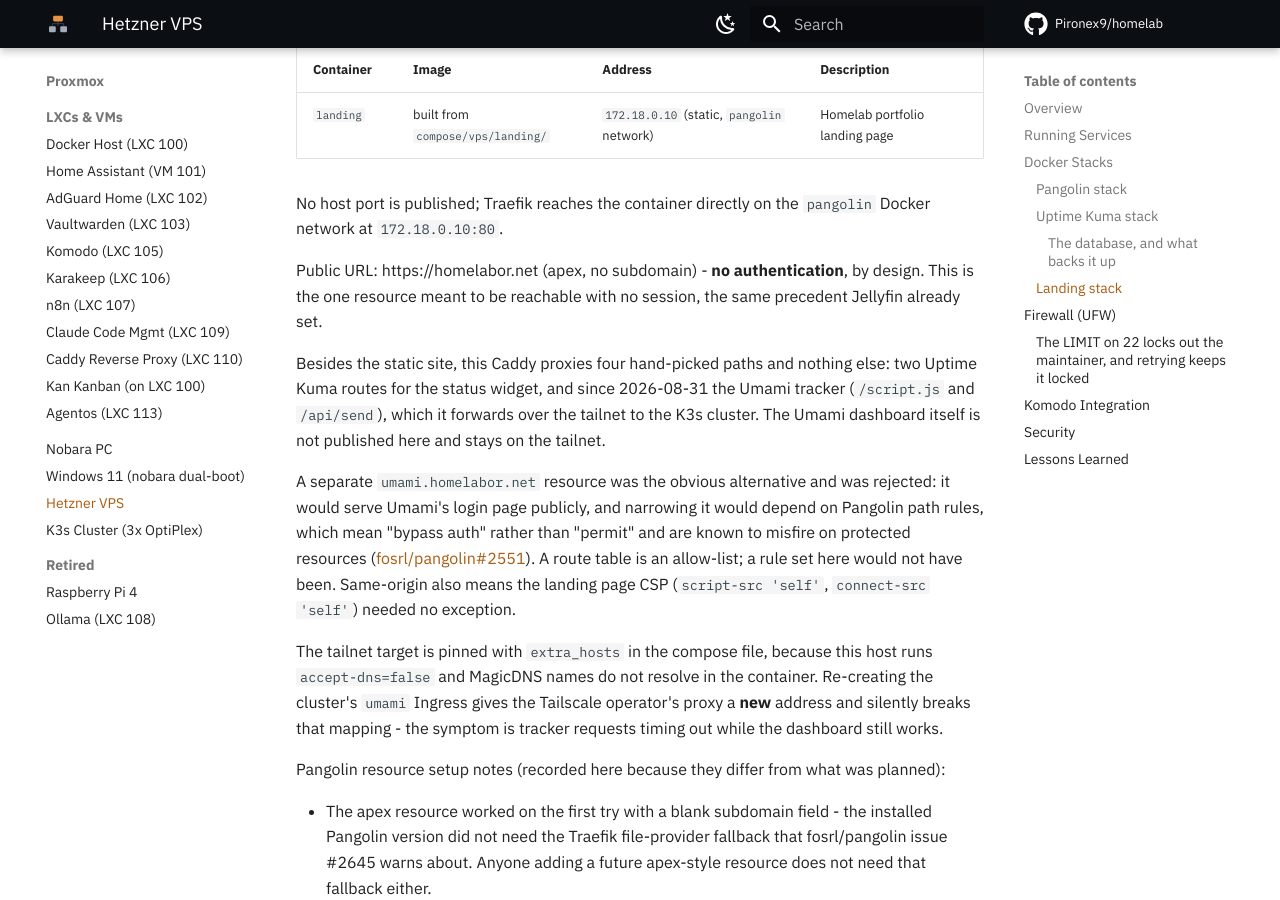
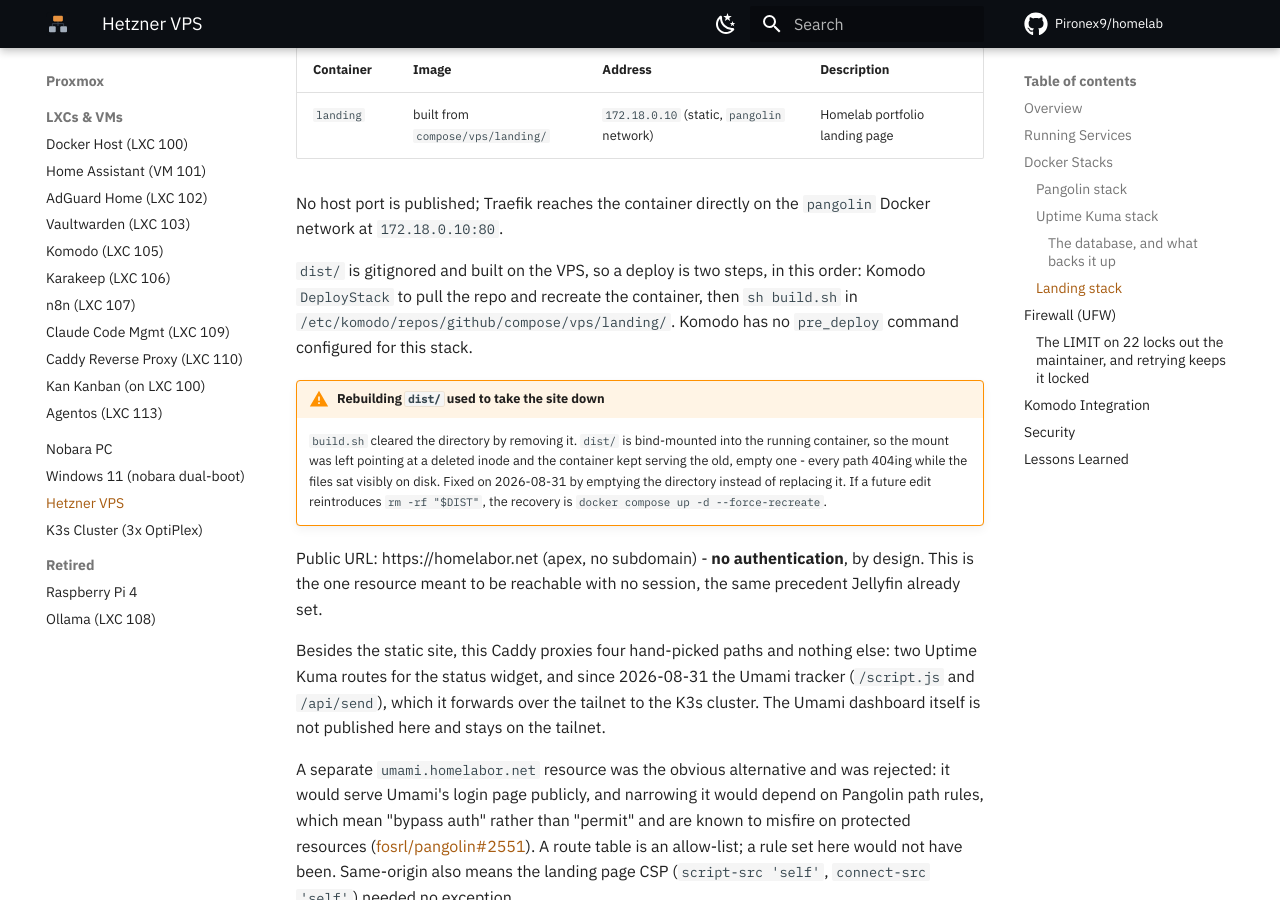
Before and after one commit to Pironex9/homelab, an MkDocs documentation site: the page built from docs/hosts/vps.md, in a window 1280 px wide and 900 px high, scrolled down 2495 px. Built offline with MkDocs 1.6.1 and Material for MkDocs 9.7.7, drawn with Linux system fonts in a browser that asks for light colours; comment, search, counter and statistics services are not loaded.

Commit message:
fix(landing): emptying dist beats replacing it
dist/ is bind-mounted into the running container on the VPS. rm -rf on the
directory left the mount pointing at a deleted inode, so the container served
the old empty one and every path 404d while the rebuilt files sat visibly on
disk. It took a force-recreate to come back.

The glob needs no dotfile pass: the check above already refuses to build when
src/ holds any hidden file.

```diff
--- a/docs/hosts/vps.md
+++ b/docs/hosts/vps.md
@@ -85,6 +85,12 @@
 | `landing` | built from `compose/vps/landing/` | `172.18.0.10` (static, `pangolin` network) | Homelab portfolio landing page |
 
 No host port is published; Traefik reaches the container directly on the `pangolin` Docker network at `172.18.0.10:80`.
+
+`dist/` is gitignored and built on the VPS, so a deploy is two steps, in this order: Komodo `DeployStack` to pull the repo and recreate the container, then `sh build.sh` in `/etc/komodo/repos/github/compose/vps/landing/`. Komodo has no `pre_deploy` command configured for this stack.
+
+!!! warning "Rebuilding `dist/` used to take the site down"
+
+    `build.sh` cleared the directory by removing it. `dist/` is bind-mounted into the running container, so the mount was left pointing at a deleted inode and the container kept serving the old, empty one - every path 404ing while the files sat visibly on disk. Fixed on 2026-08-31 by emptying the directory instead of replacing it. If a future edit reintroduces `rm -rf "$DIST"`, the recovery is `docker compose up -d --force-recreate`.
 
 Public URL: https://homelabor.net (apex, no subdomain) - **no authentication**, by design. This is the one resource meant to be reachable with no session, the same precedent Jellyfin already set.
 
```
Also changed, not shown: 1 other file.
